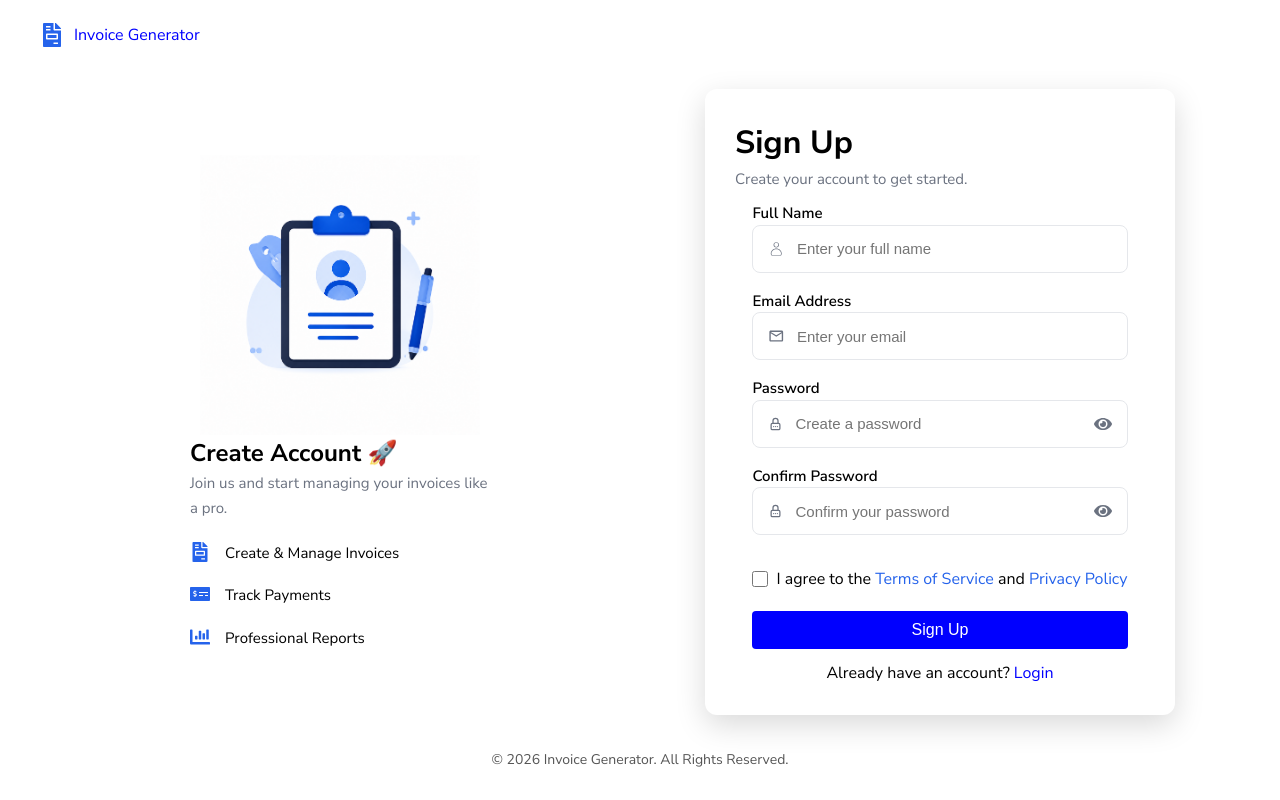
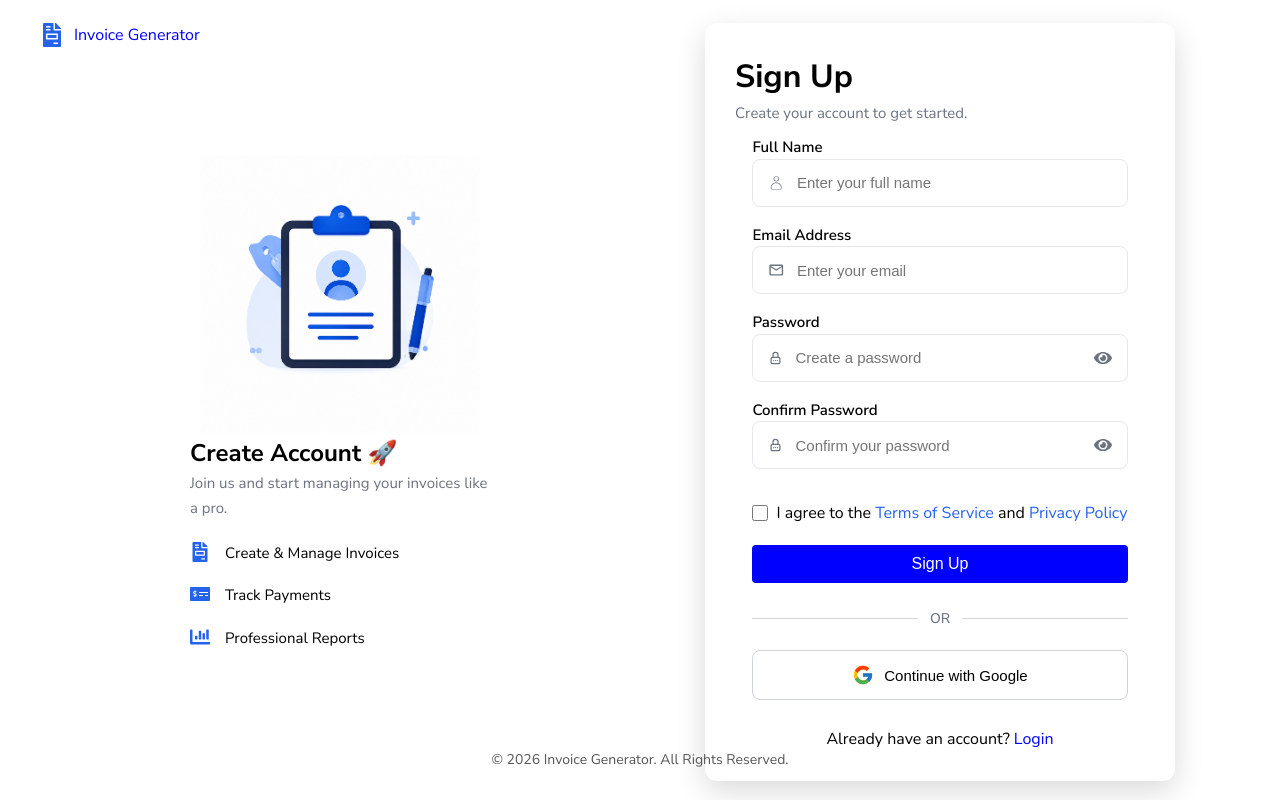
Before and after one commit to Cheffishg3094/Invoice-Generator, a React (Create React App) app: page /signup in a window 1280 px wide. Built offline with nearby package versions, Linux system fonts and the light colour scheme; no server answers.

Commit message:
Fix google login button

```diff
--- a/src/pages/Signup/Signup.css
+++ b/src/pages/Signup/Signup.css
@@ -22,6 +22,7 @@
 .checkbox-container a {
     color: #2563EB;
 }
+
 .checkbox-container a:hover {
     /* color: darkblue; */
     text-decoration: underline;
@@ -49,8 +50,57 @@
     color: #4B5563;
     cursor: pointer;
 }
+
 .login-link {
     margin-top: 12px;
     text-align: center;
     width: 100%;
 }
+
+.auth-divider {
+    display: flex;
+    align-items: center;
+    justify-content: center;
+    margin: 20px 0 16px;
+    color: #6b7280;
+    font-size: 14px;
+    font-weight: 500;
+}
+
+.auth-divider::before,
+.auth-divider::after {
+    content: "";
+    flex: 1;
+    height: 1px;
+    background: #d1d5db;
+}
+
+.auth-divider span {
+    padding: 0 12px;
+}
+
+.google-signup-button {
+    width: 100%;
+    height: 50px;
+    border: 1px solid #d1d5db;
+    border-radius: 8px;
+    background: #fff;
+    display: flex;
+    align-items: center;
+    justify-content: center;
+    gap: 10px;
+    cursor: pointer;
+    font-size: 15px;
+    font-weight: 500;
+    transition: 0.3s;
+    margin-bottom: 15px;
+}
+
+.google-signup-button:hover:not(:disabled) {
+    background: #f9fafb;
+}
+
+.google-signup-button:disabled {
+    opacity: 0.6;
+    cursor: not-allowed;
+}
--- a/src/pages/Signup/Signup.jsx
+++ b/src/pages/Signup/Signup.jsx
@@ -9,6 +9,7 @@ import { FaChartBar } from "react-icons/fa";
 import { CiUser } from "react-icons/ci";
 import { TbLockPassword } from "react-icons/tb";
 import { MdOutlineEmail } from "react-icons/md";
+import { FcGoogle } from "react-icons/fc";
 
 import Navbar from "../../components/navbar/navbar";
 import Footer from "../../components/footer/footer";
@@ -18,7 +19,7 @@ import { useAuth } from "../../context/AuthContext";
 export default function Signup() {
   const navigate = useNavigate();
 
-  const { signup } = useAuth();
+  const { signup, googleLogin } = useAuth();
 
   const [showPassword, setShowPassword] = useState(false);
   const [showConfirmPassword, setShowConfirmPassword] = useState(false);
@@ -88,6 +89,22 @@ export default function Signup() {
     }
   };
 
+  const handleGoogleSignup = async () => {
+    setError("");
+
+    try {
+      setLoading(true);
+
+      await googleLogin();
+
+      navigate("/dashboard");
+    } catch (err) {
+      console.error(err);
+      setError("Google Sign Up failed. Please try again.");
+    } finally {
+      setLoading(false);
+    }
+  };
   return (
     <>
       <Navbar />
@@ -265,6 +282,19 @@ export default function Signup() {
                 >
                   {loading ? "Creating Account..." : "Sign Up"}
                 </button>
+                <div className="auth-divider">
+                  <span>OR</span>
+                </div>
+
+                <button
+                  type="button"
+                  className="google-signup-button"
+                  onClick={handleGoogleSignup}
+                  disabled={loading}
+                >
+                  <FcGoogle size={22} />
+                  Continue with Google
+                </button>
               </form>
 
               <p className="login-link">
--- a/src/pages/login/Login.css
+++ b/src/pages/login/Login.css
@@ -83,23 +83,39 @@
 
 .google-login-button {
     width: 100%;
+    height: 50px;
     margin-top: 12px;
-  padding: 12px;
     border: 1px solid #d1d5db;
     border-radius: 8px;
-  background: #fff;
+    background: #ffffff;
     color: #374151;
     cursor: pointer;
+
+    display: flex;
+    align-items: center;
+    justify-content: center;
+    gap: 12px;
+
     font-size: 15px;
     font-weight: 500;
-  transition: all 0.2s ease;
+
+    transition: all 0.3s ease;
 }
 
 .google-login-button:hover:not(:disabled) {
     background: #f9fafb;
+    border-color: #9ca3af;
 }
 
 .google-login-button:disabled {
     opacity: 0.6;
     cursor: not-allowed;
 }
+
+.google-login-button svg {
+    flex-shrink: 0;
+}
+
+.google-login-button span {
+    line-height: 1;
+}
--- a/src/pages/login/Login.jsx
+++ b/src/pages/login/Login.jsx
@@ -8,6 +8,7 @@ import { FaChartBar } from "react-icons/fa";
 import { TbLockPassword } from "react-icons/tb";
 import { MdOutlineEmail } from "react-icons/md";
 import { FaEye, FaEyeSlash } from "react-icons/fa";
+import { FcGoogle } from "react-icons/fc";
 
 import Navbar from "../../components/navbar/navbar";
 import Footer from "../../components/footer/footer";
@@ -184,13 +185,17 @@ export default function Login(x) {
                 >
                   {loading ? "Logging in..." : "Login"}
                 </button>
+                <div className="auth-divider">
+                  <span>OR</span>
+                </div>
                 <button
                   type="button"
                   className="google-login-button"
                   onClick={handleGoogleLogin}
                   disabled={loading}
                 >
-                  Continue with Google
+                  <FcGoogle size={22} />
+                  <span>Continue with Google</span>
                 </button>
               </form>
 
```
Lines whose indentation alone changed are shown as unchanged.
